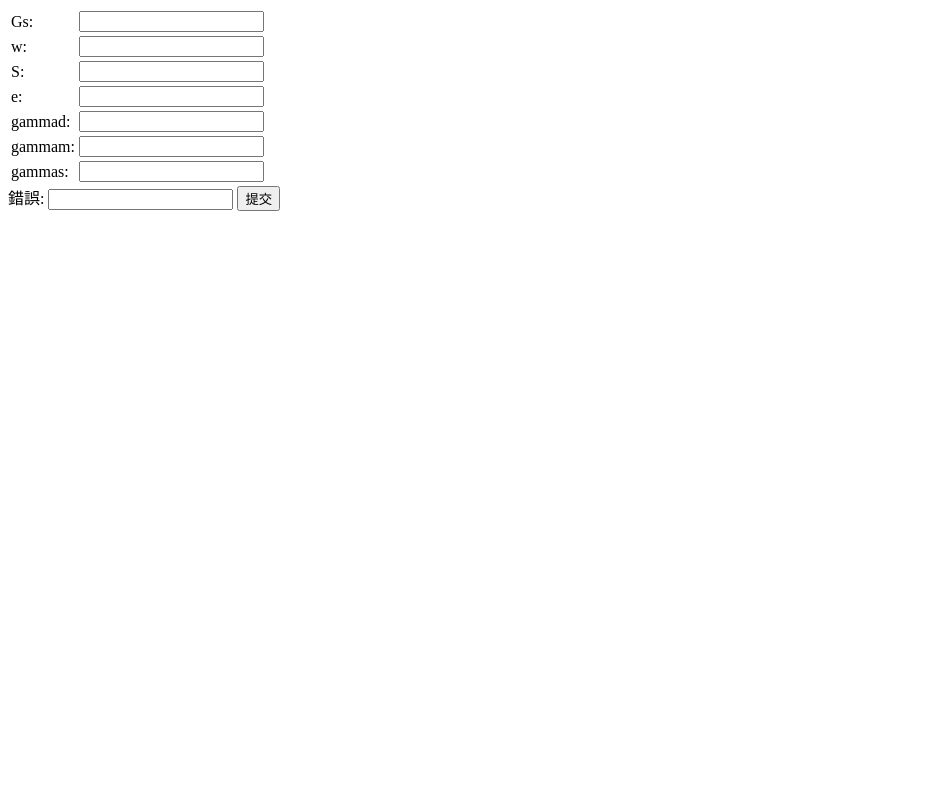
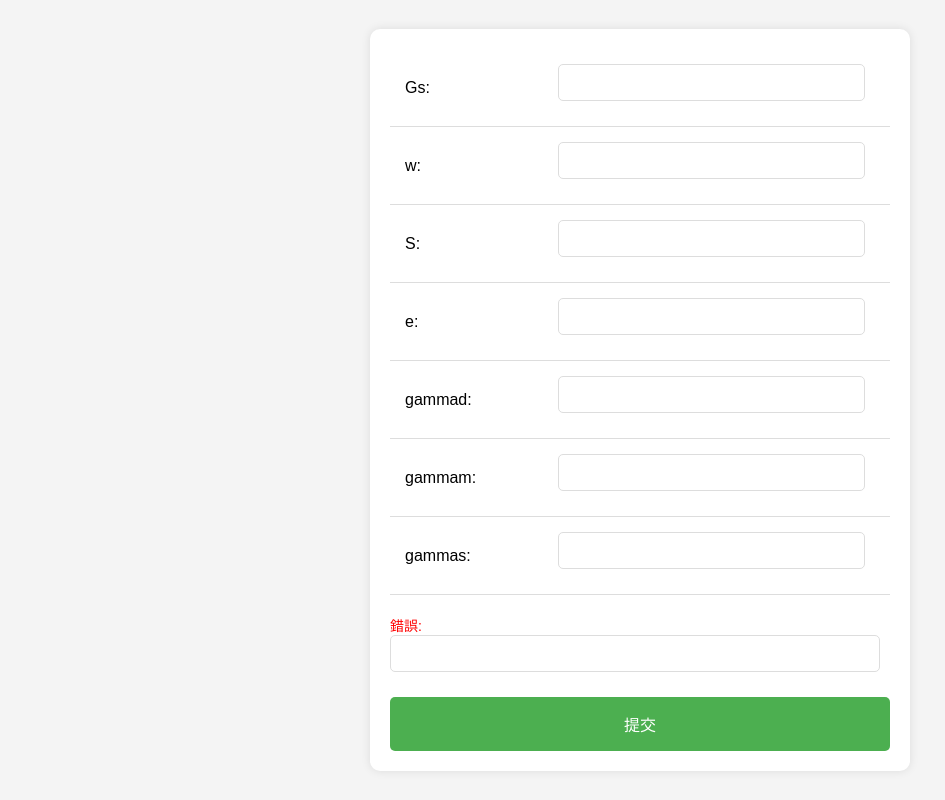
Before and after one commit to JoeHu1997/consolidation, a Python web app: template flask/templates/input.html in a window 1280 px wide. Shown: the whole page, without its empty margins (0-945 px from the left). Run offline with Jinja, Linux system fonts and the light colour scheme; the template is opened without the code that fills it, so the values that code supplies are empty.

Commit message:
調整input版面

```diff
--- a/flask/templates/input.html
+++ b/flask/templates/input.html
@@ -3,9 +3,72 @@
 <head>
     <meta charset="UTF-8">
     <title>Input Page</title>
+    <style>
+        body {
+            font-family: 'Arial', sans-serif;
+            background-color: #f4f4f4;
+            display: flex;
+            justify-content: center;
+            align-items: center;
+            height: 100vh;
+            margin: 0;
+        }
+
+        form {
+            background-color: #fff;
+            padding: 20px;
+            border-radius: 10px;
+            box-shadow: 0 0 10px rgba(0, 0, 0, 0.1);
+            width: 50%;
+            max-width: 500px;
+        }
+
+        table {
+            width: 100%;
+            margin-bottom: 20px;
+            border-collapse: collapse;
+        }
+
+        th, td {
+            padding: 15px;
+            text-align: left;
+            border-bottom: 1px solid #ddd;
+        }
+
+        input[type="int"],
+        input[type="text"] {
+            width: calc(100% - 10px);
+            padding: 10px;
+            margin-bottom: 10px;
+            box-sizing: border-box;
+            border: 1px solid #ddd;
+            border-radius: 5px;
+        }
+
+        input[type="submit"] {
+            background-color: #4CAF50;
+            color: white;
+            padding: 15px;
+            border: none;
+            border-radius: 5px;
+            cursor: pointer;
+            font-size: 16px;
+            width: 100%;
+        }
+
+        input[type="submit"]:hover {
+            background-color: #45a049;
+        }
+
+        .error {
+            color: red;
+            font-size: 14px;
+            margin-bottom: 15px;
+        }
+    </style>
 </head>
 <body>
-    <form method='post' action="/polecalculater2"> <!--用post的方式去到polecalculculater2-->
+    <form method='post' action="/polecalculater2">
         <table>
             <tr>
                 <td>Gs:</td>
@@ -37,10 +100,10 @@
             </tr>
         </table>
 
-        <tr>
-            <td>錯誤:</td>
-            <td><input type="text" name="item8" value="{{ item8 }}"></td>
-        </tr>
+        <div class="error">
+            <span>錯誤: </span>
+            <input type="text" name="item8" value="{{ item8 }}">
+        </div>
 
         <input type="submit" value="提交">
     </form>
```
